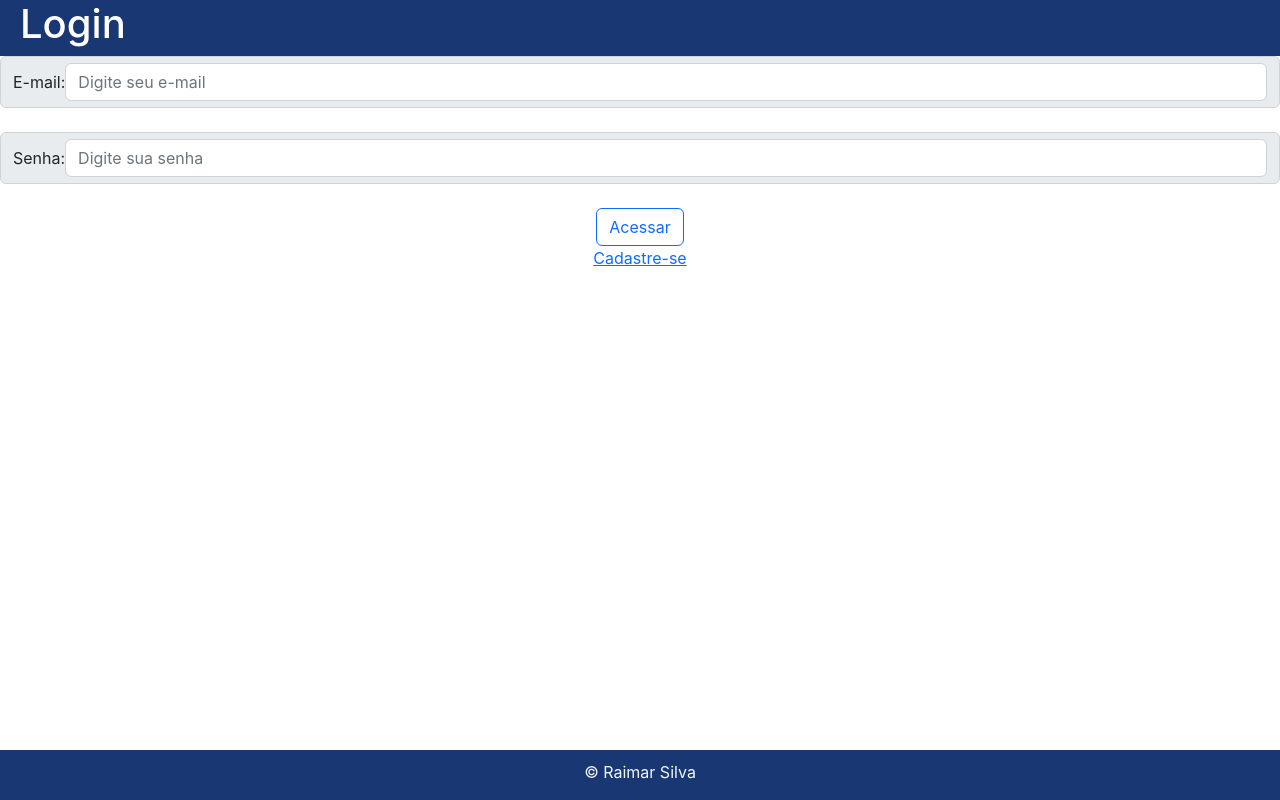
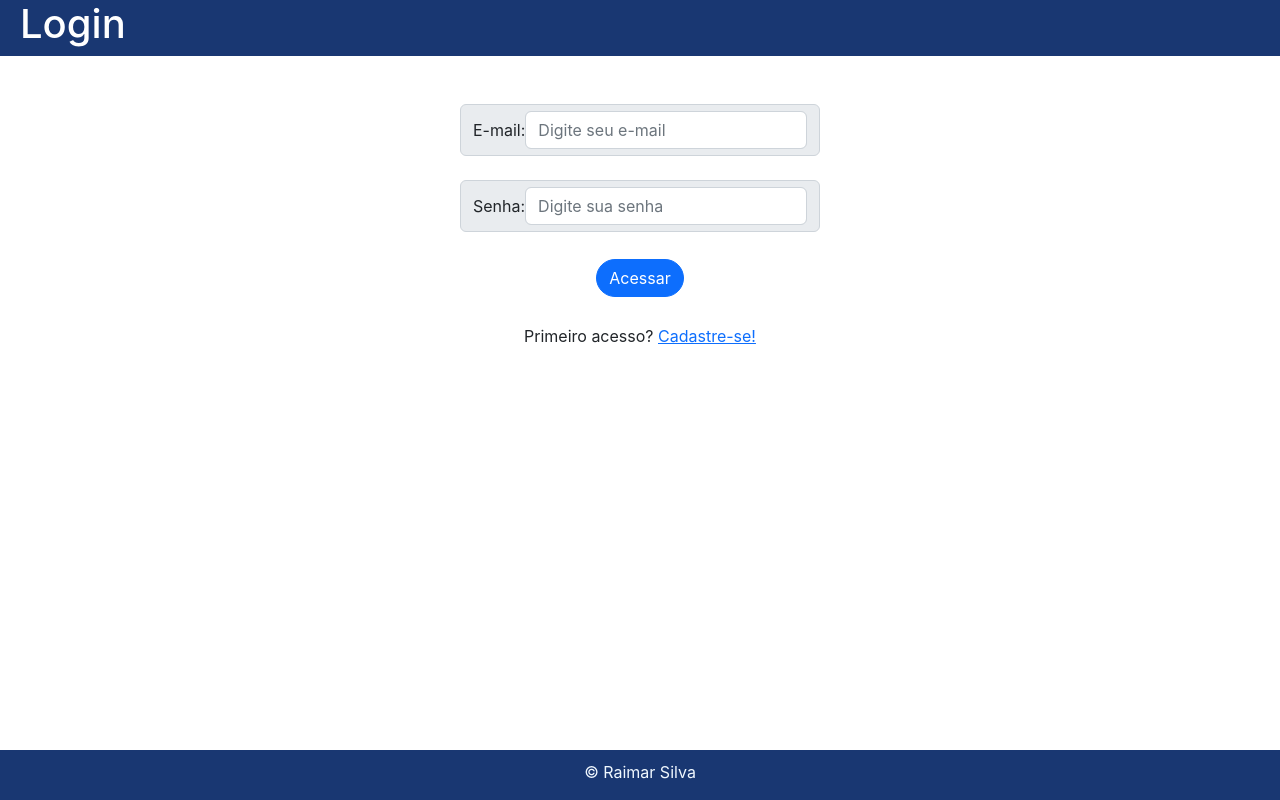
Before and after one commit to raimarsilva/front-omdb, a React (Create React App) app: page / in a window 1280 px wide. Built offline with nearby package versions, Linux system fonts and the light colour scheme.

Commit message:
change: melhorado layout.

```diff
--- a/src/App.css
+++ b/src/App.css
@@ -30,6 +30,11 @@
   color: #61dafb;
 }
 
+.btn {
+  margin: 3px;
+  border-radius: 25em;
+}
+
 .footer {
   background-color: #193772;
   color: aliceblue;
--- a/src/components/Favorites.js
+++ b/src/components/Favorites.js
@@ -40,7 +40,9 @@ export default function Favorites(props) {
                                 margin: '5px',
                                 padding: '5px'
                             }}>{item.imdbID}
-                                <Link onClick={() => unfavorite(item.imdbID)}>Remover</Link>
+                                <button
+                                    class='btn btn-danger btn-sm'
+                                    onClick={() => unfavorite(item.imdbID)}>Remover</button>
                             </div>
                         </div>
                     )
--- a/src/components/Home.js
+++ b/src/components/Home.js
@@ -24,17 +24,12 @@ export default function Home() {
         <>
             <div className="App-header">
                 <h1>Home</h1>
-                <nav style={{
-                    backgroundColor: '#eee',
-                    borderRadius: 10,
-                }}>
-                    <Link
-                        type='button'
-                        class='btn btn-link'
-                        to="/reviews"
-                        title="ver suas revisões de filmes."
-                    >Reviews</Link>
-                </nav>
+                <Link
+                    type='button'
+                    class='btn btn-light'
+                    to="/reviews"
+                    title="ver suas revisões de filmes."
+                >Reviews</Link>
                 <User />
             </div>
             <div className="App">
--- a/src/components/ListMovies.js
+++ b/src/components/ListMovies.js
@@ -57,7 +57,7 @@ export default function ListMovies() {
                                     marginRight: '5px'
                                 }}>{movie.Title}
                                     <button
-                                        tyoe='button'
+                                        type='button'
                                         class='btn btn-warning active btn-sm'
                                         onClick={() => favorite(movie.imdbID)}>Favoritar</button>
                                     <button
--- a/src/components/Login.js
+++ b/src/components/Login.js
@@ -36,30 +36,44 @@ export default function Login() {
     }
 
     return (
-        <div class='col'>
+        <div>
             <div className="App-header">
                 <h1>Login</h1>
             </div>
-            <div class='needs-validation'>
-                <span class='input-group-text' >E-mail:
+            <br />
+            <div class='container align-items-center' style={{ width: '30%', minWidth: '300px' }}>
+                <br />
+                <form class='needs-validation' novalidate>
+                    <label class='input-group-text' >E-mail:
                         <input
                             required
                             type='text'
                             class='form-control'
                             placeholder={Values.EMAIL_PLACEHOLDER}
                             value={email}
-                        onChange={handleEmailChange} /></span><br />
-                <span class='input-group-text'>Senha:
+                            onChange={handleEmailChange} />
+                    </label>
+                    <br />
+                    <label class='input-group-text'>Senha:
                         <input
                             required
                             type='password'
                             class='form-control'
                             placeholder={Values.PASSWORD_PLACEHOLDER}
                             value={password}
-                        onChange={handlePasswordChange} /></span><br />
-                <button class='btn btn-outline-primary' type='submit' onClick={doLogin}>Acessar</button>
+                            onChange={handlePasswordChange} />
+                        <div class="invalid-feedback">Forneça uma senha aqui.</div>
+                    </label>
+                    <br />
+                    <button
+                        class='btn btn-primary'
+                        type='submit'
+                        onClick={doLogin}>Acessar</button>
+                    <br />
+                </form>
+                <br />
+                Primeiro acesso? <Link to='/register'>Cadastre-se!</Link>
             </div>
-            <Link to='/register'>Cadastre-se</Link>
         </div >
     )
 }
--- a/src/components/Register.js
+++ b/src/components/Register.js
@@ -44,6 +44,7 @@ export default function Register() {
             <div className="App-header">
                 <h1>Cadastre-se</h1>
             </div>
+            <br />
             <form>
                 <label>E-mail:
                     <input
@@ -64,7 +65,7 @@ export default function Register() {
                         type='password'
                         placeholder="senha"
                         value={password}
-                        onChange={handlePasswordChange} /></label><br />
+                        onChange={handlePasswordChange} /><br /></label><br />
                 <button class='btn btn-outline-primary' onClick={() => navigate('/')}>Cancelar</button>
                 <button class='btn btn-primary' onClick={createUser}>Salvar</button>
             </form>
--- a/src/components/Reviews.js
+++ b/src/components/Reviews.js
@@ -2,6 +2,7 @@ import { useContext, useEffect, useState } from "react";
 import { Link, useNavigate } from "react-router-dom";
 import { AuthContext } from "../contexts/AuthContext";
 import api from "../services/api";
+import User from "./User";
 
 export default function Reviews() {
     const navigate = useNavigate();
@@ -31,6 +32,7 @@ export default function Reviews() {
         <>
             <div className="App-header">
                 <h1>Reviews</h1>
+                <User />
             </div>
             <div>
                 <ul>
@@ -50,6 +52,9 @@ export default function Reviews() {
                         )
                     })}
                 </ul>
+                <button
+                    class='btn btn-primary'
+                    onClick={() => navigate(-1)}>Voltar</button>
             </div>
         </>
     )
--- a/src/components/User.js
+++ b/src/components/User.js
@@ -8,7 +8,7 @@ export default function User() {
     return (
         <div>
             <h3>Olá, {user.name}!</h3>
-            <h4>{user.email}</h4>
+            <h6>{user.email}</h6>
         </div>
     )
 }
```
Lines whose indentation alone changed are shown as unchanged.
